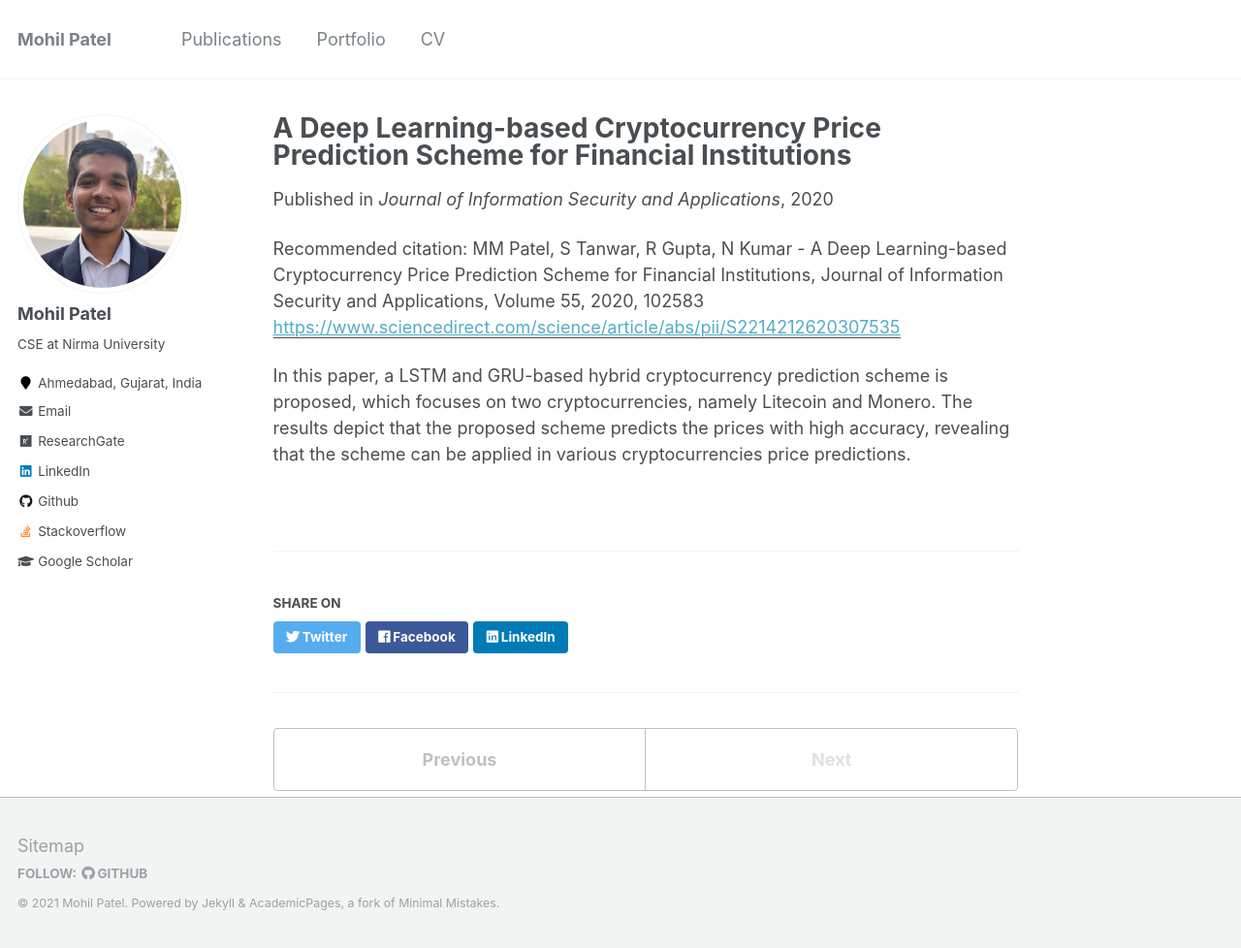
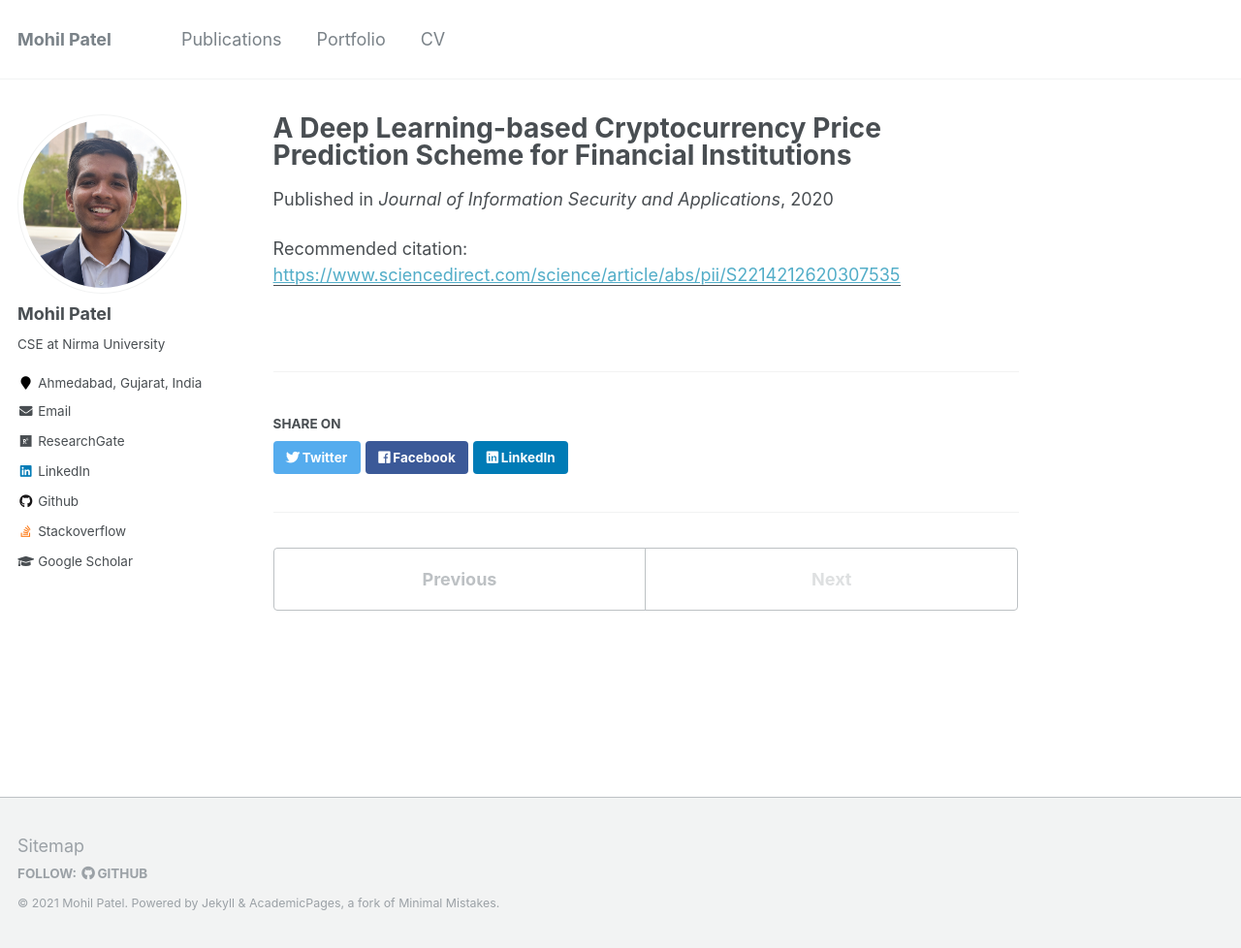
Before and after one commit to mohilpatel25/mohilpatel25.github.io, a Jekyll site: the page built from _publications/2009-10-01-paper-title-number-1.md, in a window 1280 px wide and 978 px high. Shown: the whole window at 97% size. Built offline with Jekyll 4.4.1, drawn with Linux system fonts in a browser that asks for light colours.

Commit message:
Update 2009-10-01-paper-title-number-1.md

```diff
--- a/_publications/2009-10-01-paper-title-number-1.md
+++ b/_publications/2009-10-01-paper-title-number-1.md
@@ -1,11 +1,10 @@
 ---
 title: "A Deep Learning-based Cryptocurrency Price Prediction Scheme for Financial Institutions"
 collection: publications
-permalink: /publication/2020-12-01-paper-title-number-1
-excerpt: 'This paper is about the number 1. The number 2 is left for future work.'
+permalink: https://www.sciencedirect.com/science/article/abs/pii/S2214212620307535
+excerpt: 'In this paper, a LSTM and GRU-based hybrid cryptocurrency prediction scheme is proposed, which focuses on two cryptocurrencies, namely Litecoin and Monero. The results depict that the proposed scheme predicts the prices with high accuracy, revealing that the scheme can be applied in various cryptocurrencies price predictions.'
 date: 2020-12-01
 venue: 'Journal of Information Security and Applications'
 paperurl: 'https://www.sciencedirect.com/science/article/abs/pii/S2214212620307535'
-citation: 'MM Patel, S Tanwar, R Gupta, N Kumar - A Deep Learning-based Cryptocurrency Price Prediction Scheme for Financial Institutions, Journal of Information Security and Applications, Volume 55, 2020, 102583'
+citation: ''
 ---
-In this paper, a LSTM and GRU-based hybrid cryptocurrency prediction scheme is proposed, which focuses on two cryptocurrencies, namely Litecoin and Monero. The results depict that the proposed scheme predicts the prices with high accuracy, revealing that the scheme can be applied in various cryptocurrencies price predictions.
```
